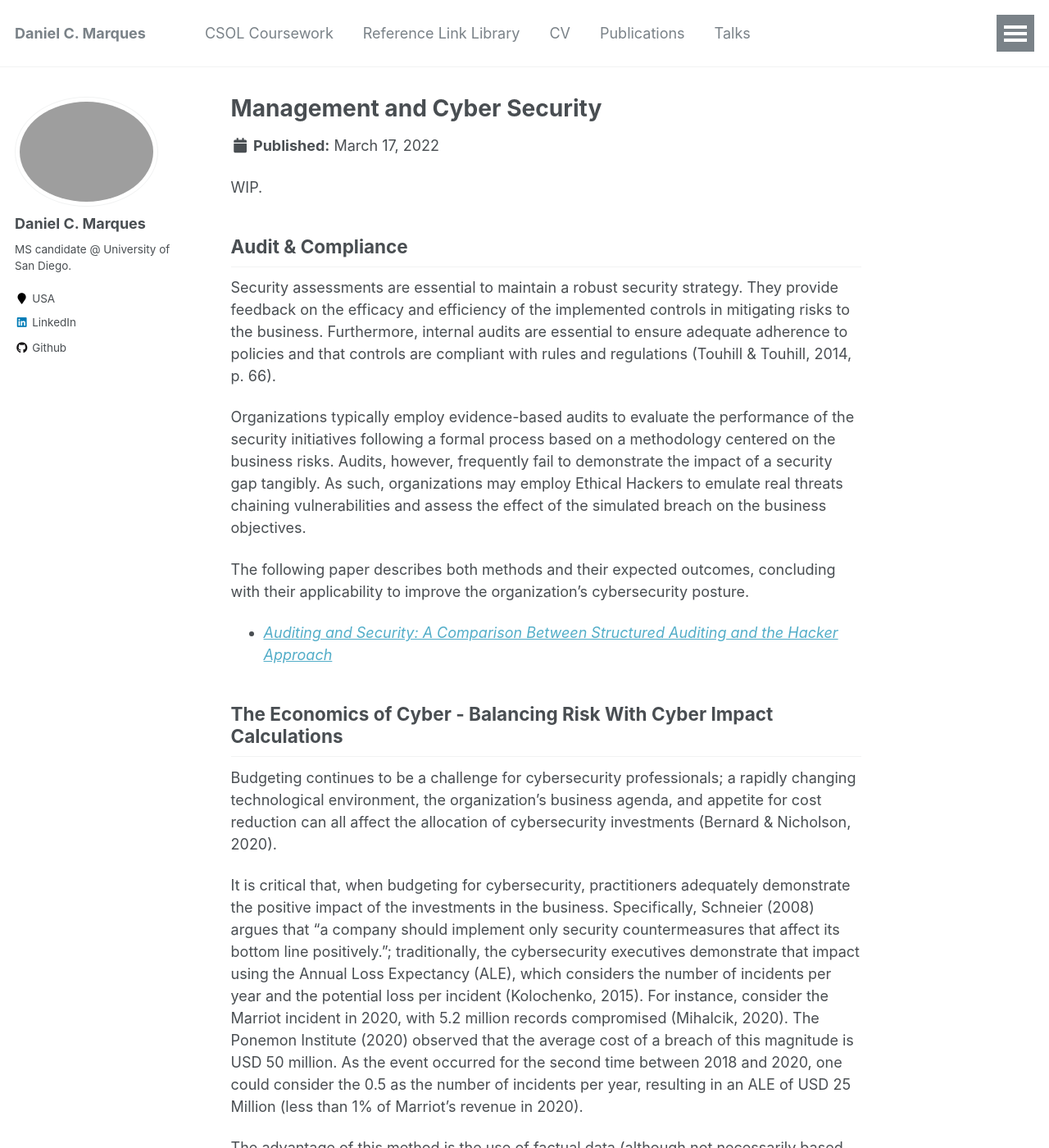
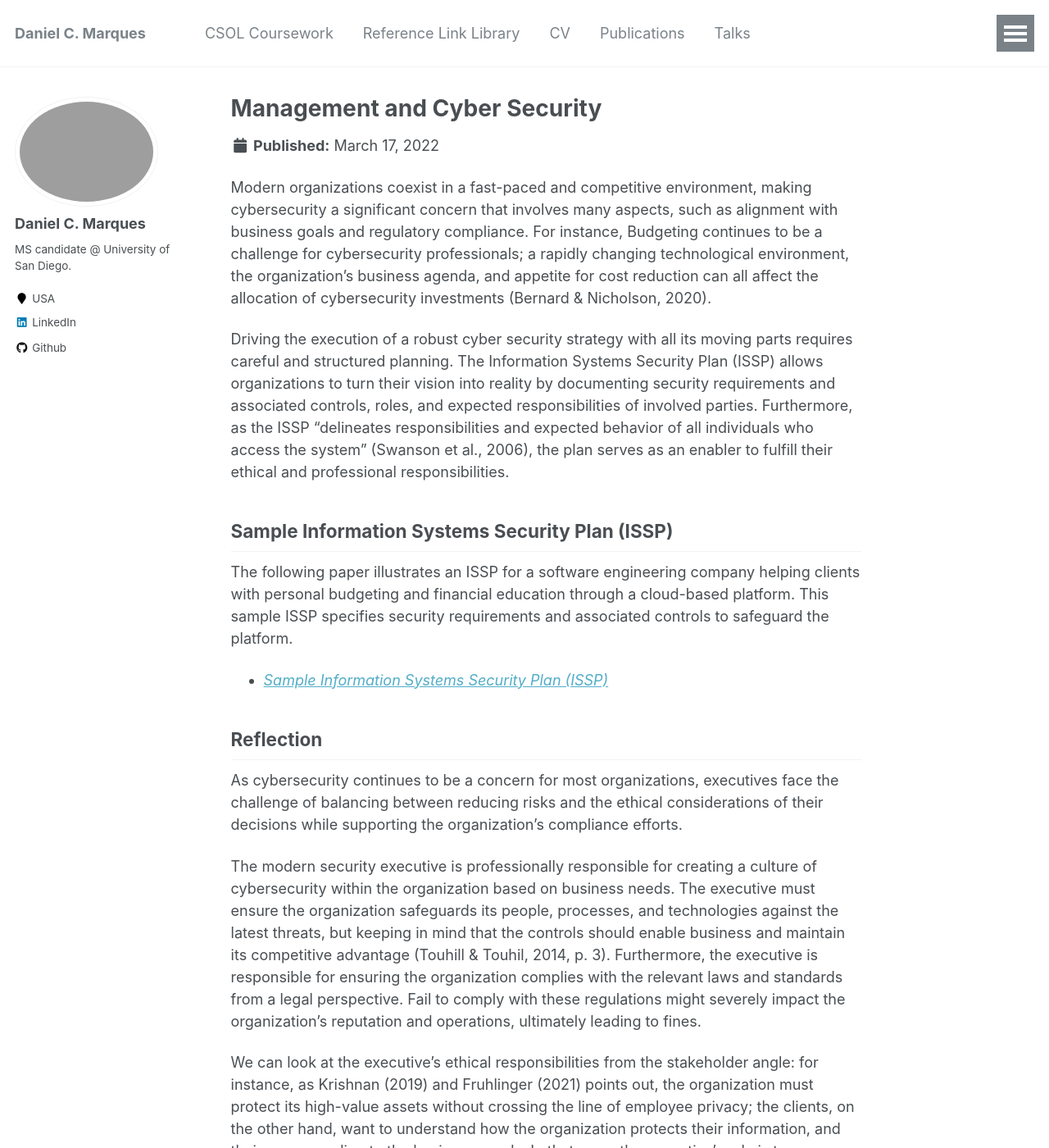
Before and after one commit to danielcmarques/danielcmarques.github.io, a Jekyll site: the page built from _portfolio/csol550.md, in a window 1280 px wide and 1400 px high. Shown: the whole window at 82% size. Built offline with Jekyll 4.4.1, drawn with Linux system fonts in a browser that asks for light colours; some of the changed text lies outside the part shown.

Commit message:
Completes CSOL550

```diff
--- a/_portfolio/csol550.md
+++ b/_portfolio/csol550.md
@@ -1,68 +1,37 @@
 ---
 title: "Management and Cyber Security"
-excerpt: "Coming Soon"
+excerpt: "Driving the execution of a robust cyber security strategy with all its moving parts requires careful and structured planning. The Information Systems Security Plan (ISSP) allows organizations to turn their vision into reality by documenting security requirements and associated controls, roles, and expected responsibilities of involved parties. This section discusses the professional and ethical implications of an ISSP."
 collection: portfolio
 ---
 
-WIP.
+Modern organizations coexist in a fast-paced and competitive environment, making cybersecurity a significant concern that involves many aspects, such as alignment with business goals and regulatory compliance. For instance, Budgeting continues to be a challenge for cybersecurity professionals; a rapidly changing technological environment, the organization’s business agenda, and appetite for cost reduction can all affect the allocation of cybersecurity investments (Bernard & Nicholson, 2020).
 
-## Audit & Compliance
-Security assessments are essential to maintain a robust security strategy. They provide feedback on the efficacy and efficiency of the implemented controls in mitigating risks to the business. Furthermore, internal audits are essential to ensure adequate adherence to policies and that controls are compliant with rules and regulations (Touhill & Touhill, 2014, p. 66).
+Driving the execution of a robust cyber security strategy with all its moving parts requires careful and structured planning. The Information Systems Security Plan (ISSP) allows organizations to turn their vision into reality by documenting security requirements and associated controls, roles, and expected responsibilities of involved parties. Furthermore, as the ISSP “delineates responsibilities and expected behavior of all individuals who access the system” (Swanson et al., 2006), the plan serves as an enabler to fulfill their ethical and professional responsibilities.
 
-Organizations typically employ evidence-based audits to evaluate the performance of the security initiatives following a formal process based on a methodology centered on the business risks. Audits, however, frequently fail to demonstrate the impact of a security gap tangibly. As such, organizations may employ Ethical Hackers to emulate real threats chaining vulnerabilities and assess the effect of the simulated breach on the business objectives.
-
-The following paper describes both methods and their expected outcomes, concluding with their applicability to improve the organization’s cybersecurity posture.
-
-* _[Auditing and Security: A Comparison Between Structured Auditing and the Hacker Approach](http://danielcmarques.github.io/files/coursework/csol550/Assignment.CS550.Auditing_and_Security_Approaches.Daniel_Cordeiro_Marques.pdf)_
-
-## The Economics of Cyber - Balancing Risk With Cyber Impact Calculations
-Budgeting continues to be a challenge for cybersecurity professionals; a rapidly changing technological environment, the organization’s business agenda, and appetite for cost reduction can all affect the allocation of cybersecurity investments (Bernard & Nicholson, 2020).
-
-It is critical that, when budgeting for cybersecurity, practitioners adequately demonstrate the positive impact of the investments in the business. Specifically, Schneier (2008) argues that “a company should implement only security countermeasures that affect its bottom line positively.”; traditionally, the cybersecurity executives demonstrate that impact using the Annual Loss Expectancy (ALE), which considers the number of incidents per year and the potential loss per incident (Kolochenko, 2015). For instance, consider the Marriot incident in 2020, with 5.2 million records compromised (Mihalcik, 2020). The Ponemon Institute (2020) observed that the average cost of a breach of this magnitude is USD 50 million. As the event occurred for the second time between 2018 and 2020, one could consider the 0.5 as the number of incidents per year, resulting in an ALE of USD 25 Million (less than 1% of Marriot’s revenue in 2020).
-
-The advantage of this method is the use of factual data (although not necessarily based on a benchmark of industry peers) to establish how much to invest in cybersecurity. However, this calculation presents two issues: it might not consider the individual systems, people, and processes and how an attacker might leverage them to amplify losses and potential over or underestimate the number of incidents per year.
-
-When looking into incidents, obtaining the number of materialized incidents is essential to calculate a reasonable ALE. A high number of false positives results in a higher ALE, which might impact the senior leadership view towards the cost of security. Similarly, Schneier (2008) noted that rare and expensive events could be tough to evaluate. Besides the potential necessity to guess its frequency, the residual cost can overflow through years to come.
-
-Finally, balancing risk and cost should consider both quantitative and qualitative metrics. The CISO should understand how cybersecurity investments help the organization achieve its goals and the direct impact on the bottom line.
-
-## People and Organizations
-### IT Staffing Models and Their Cybersecurity Risks
-Generally, organizations do not see Information Technology (IT) as part of their core business, although they recognize its importance in maintaining a competitive edge. Deloitte (2020) reflects that trend by outlining cost, flexibility, and speed to market are the primary drivers for outsourcing. However, IT staff outsourcing comes with many cybersecurity risks, including exposure of sensitive information to third parties, impact on business continuity, and potential compliance concerns.
-
-Organizations may choose between many IT staffing models, from an in-house team to a fully outsourced group. Considering the increasing challenge of hiring and retaining top IT talent, outsourcing appears to be a reasonable option to reduce cost and improve flexibility for many businesses; however, leveraging a service provider might expose the organization to cybersecurity risks. Executives must consider third-party access to sensitive information, limitations to enforce accountability, business continuity, and impact on the organization’s compliance efforts before moving forward. These risks can be identified and mitigated early in the acquisition process and during the service delivery by performing robust third-party risk management, ensuring the contract document requirements, and constantly evaluating the vendor to ensure compliance with the organization’s cybersecurity objectives.
-
-## Cybersecurity Staffing Model
-Building a team cybersecurity team is challenging due to the requirement of a multidisciplinary group that understands the organization’s business and a growing workforce gap. Therefore, to efficiently manage efforts to recruit, the executive leadership must understand what to expect from cybersecurity roles and staff them accordingly.
-
-Although there is a growing shortage of experienced cybersecurity professionals, organizations can use common competencies and certifications to establish a baseline requirement to support broader cybersecurity functions. Within these functions, team members can rotate between roles to provide exposure to different responsibilities, potentially protecting the organization from resource availability risks associated with turnover
-
-The following paper outlines functions, competencies, and certifications organizations can use to train and develop internal talent. Following this path comes with the advantage of leveraging someone with organizational knowledge and understanding of the business, which can become an asset when providing cybersecurity solutions aligned with the organization's goals.
-
-* _[A Model for Cybersecurity Staffing](http://danielcmarques.github.io/files/coursework/csol550/Assignment.CS550.Cybsersecurity_Staffing.Daniel_Cordeiro_Marques.pdf)_
 
 ## Sample Information Systems Security Plan (ISSP)
-WIP.
+The following paper illustrates an ISSP for a software engineering company helping clients with personal budgeting and financial education through a cloud-based platform. This sample ISSP specifies security requirements and associated controls to safeguard the platform.
 
-* _[Sample Information Systems Security Plan (ISSP)](http://danielcmarques.github.io/files/coursework/csol550/Assignment.CS550.Final_Project.Daniel_Cordeiro_Marques.pdf)_
+* _[Sample Information Systems Security Plan (ISSP)](http://danielcmarques.github.io/files/coursework/csol550/Assignment.CSOL550.Final_Project.Daniel_Cordeiro_Marques.pdf)_
+
 
 ## Reflection
-WIP.
+As cybersecurity continues to be a concern for most organizations, executives face the challenge of balancing between reducing risks and the ethical considerations of their decisions while supporting the organization’s compliance efforts.
+
+The modern security executive is professionally responsible for creating a culture of cybersecurity within the organization based on business needs. The executive must ensure the organization safeguards its people, processes, and technologies against the latest threats, but keeping in mind that the controls should enable business and maintain its competitive advantage (Touhill & Touhil, 2014, p. 3). Furthermore, the executive is responsible for ensuring the organization complies with the relevant laws and standards from a legal perspective. Fail to comply with these regulations might severely impact the organization’s reputation and operations, ultimately leading to fines.
+
+We can look at the executive’s ethical responsibilities from the stakeholder angle: for instance, as Krishnan (2019) and Fruhlinger (2021) points out, the organization must protect its high-value assets without crossing the line of employee privacy; the clients, on the other hand, want to understand how the organization protects their information, and their use according to the business needs. In that case, the executive’s role is to ensure consistent organization alignment with the terms agreed with all parties.
+
+Therefore, the modern security executives must look beyond technological and compliance aspects; they must analyze the organization as a whole, communicating and addressing complex problems according to its needs.
+
 
 ## References
-
-Bernard, J., & Nicholson, M. (2020, July 27). _Reshaping the cybersecurity landscape: How digitization and the COVID-19 pandemic are accelerating cybersecurity needs at many large financial institutions_. [https://www2.deloitte.com/us/en/insights/industry/financial-services/cybersecurity-maturity-financial-institutions-cyber-risk.html](https://www2.deloitte.com/us/en/insights/industry/financial-services/cybersecurity-maturity-financial-institutions-cyber-risk.html)
-
-Deloitte. (2020). _2020 Global Outsourcing Survey_. Deloitte Development LLC. [https://www2.deloitte.com/us/en/pages/operations/articles/global-outsourcing-survey.html](https://www2.deloitte.com/us/en/pages/operations/articles/global-outsourcing-survey.html)
+Bernard, J., & Nicholson, M. (2020, July 27). _Reshaping the cybersecurity landscape: How digitization and the COVID-19 pandemic are accelerating cybersecurity needs at many large financial institutions_. Deloitte. [https://www2.deloitte.com/us/en/insights/industry/financial-services/cybersecurity-maturity-financial-institutions-cyber-risk.html](https://www2.deloitte.com/us/en/insights/industry/financial-services/cybersecurity-maturity-financial-institutions-cyber-risk.html)
 
 Fruhlinger, J. (2021, April 1). _How the CISO role is evolving_. CSO. [https://www.csoonline.com/article/3332026/what-is-a-ciso-responsibilities-and-requirements-for-this-vital-leadership-role.html](https://www.csoonline.com/article/3332026/what-is-a-ciso-responsibilities-and-requirements-for-this-vital-leadership-role.html)
 
-Kolochenko, I. (2015, December 1). _How to calculate ROI and justify your cybersecurity budget_. CSO. [https://www.csoonline.com/article/3010007/how-to-calculate-roi-and-justify-your-cybersecurity-budget.html](https://www.csoonline.com/article/3010007/how-to-calculate-roi-and-justify-your-cybersecurity-budget.html)
+Krishnan, A. (2019, November). _3 security and ethics considerations for modern-day CISOs_. TechTarget: SearchSecurity. [https://searchsecurity.techtarget.com/tip/3-security-and-ethics-considerations-for-modern-day-CISOs](https://searchsecurity.techtarget.com/tip/3-security-and-ethics-considerations-for-modern-day-CISOs)
 
-Mihalcik, C. (2020, March 31). _Marriott discloses new data breach impacting 5.2 million guests_. CNET. [https://www.cnet.com/news/marriott-discloses-new-data-breach-impacting-5-point-2-million-guests/](https://www.cnet.com/news/marriott-discloses-new-data-breach-impacting-5-point-2-million-guests/)
-
-Ponemon Institute. (2020). _Cost of a Data Breach_. IBM Security. [https://www.ibm.com/security/data-breach](https://www.ibm.com/security/data-breach)
-
-Schneier, B. (2008, September 2). _Security ROI: Fact or Fiction?_. CSO. [https://www.csoonline.com/article/2123096/security-roi--fact-or-fiction-.html](https://www.csoonline.com/article/2123096/security-roi--fact-or-fiction-.html)
+Swanson, M., Hash, J., & Bowen, P. (2006). _Guide for Developing Security Plans for Federal Information Systems [Special Publication 800-18, Revision 1]_. National Institute of Standards and Technology. [https://doi.org/10.6028/NIST.SP.800-18r1](https://doi.org/10.6028/NIST.SP.800-18r1)
 
 Touhill, G. J., & Touhill, C. J. (2014). _Cybersecurity for executives: A practical guide_. John Wiley & Sons.
```
Also changed, not shown: _portfolio/csol560.md (added, +7 -0 lines), 1 other file.
